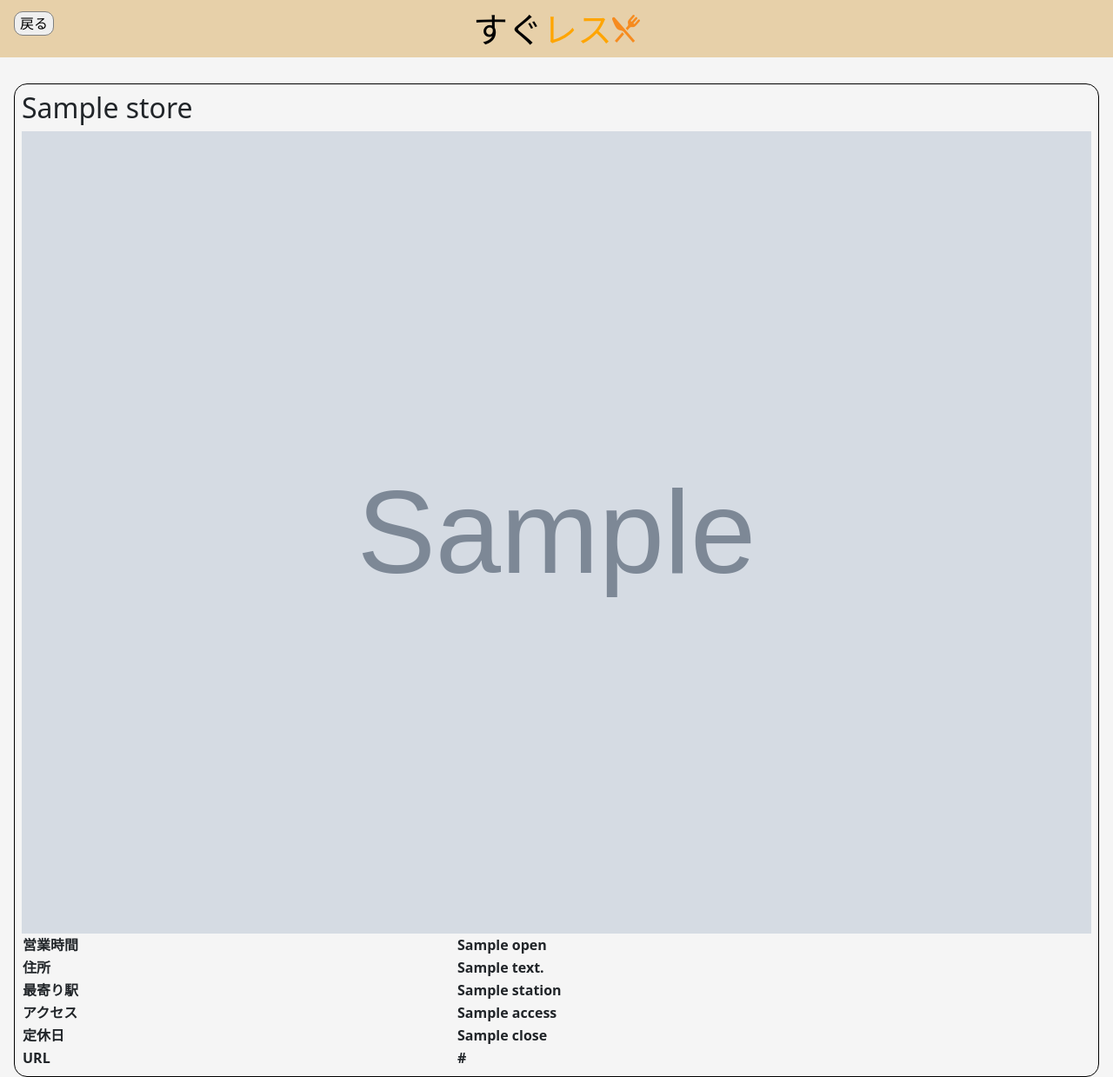
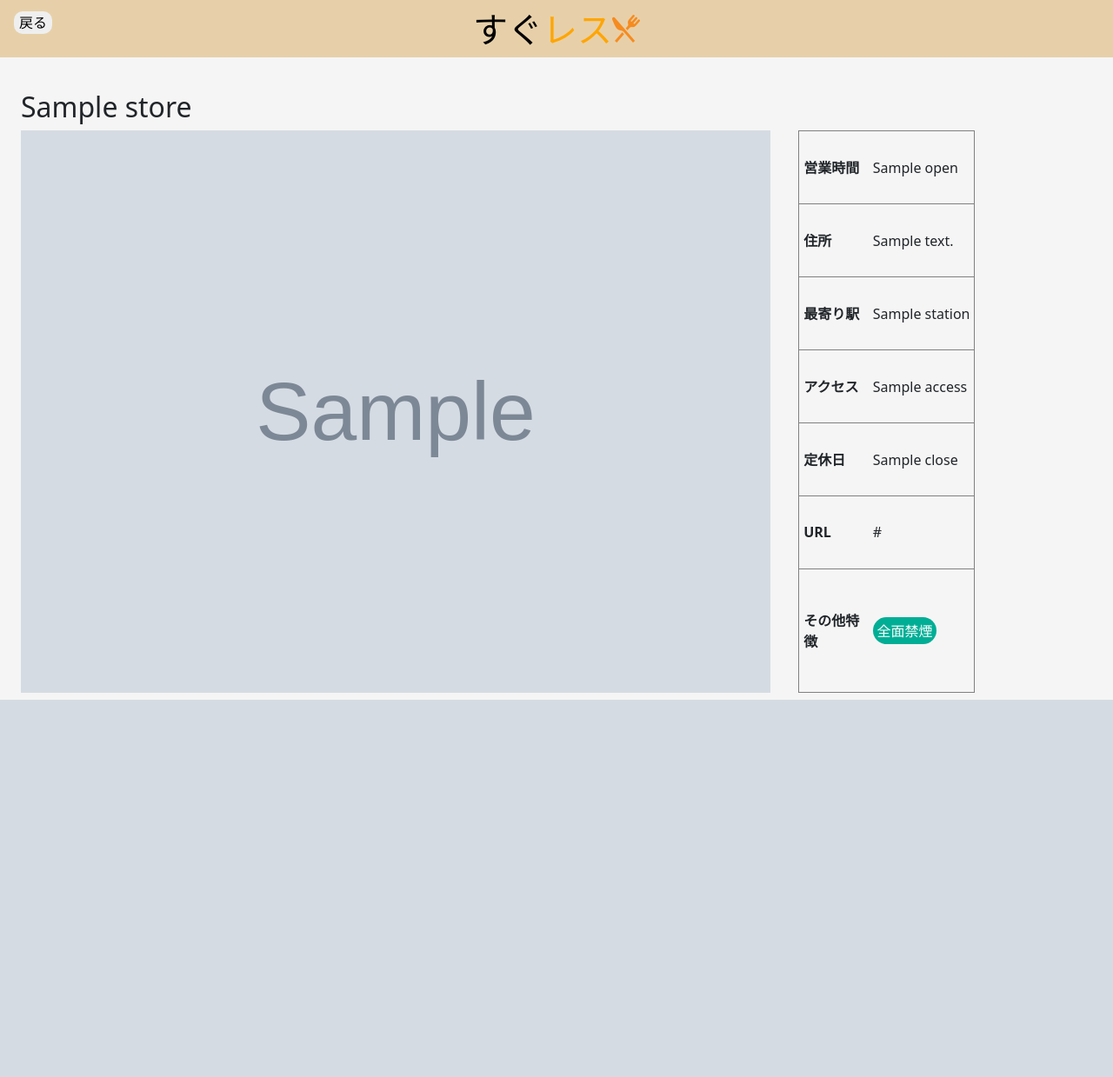
Before and after one commit to sayyyyyy/sugures, a Flask app: template application/templates/detail.html in a window 1280 px wide. Shown: the whole page at 87% size. After the commit the page ends 805 px from the top, so only its background shows below. Run offline with Flask 2, Linux system fonts and the light colour scheme; the template is opened without the code that fills it: most values are stand-ins (such as "Sample title", 1, 10 or a date in 2020); grey boxes marked "Sample" are stand-in pictures; lists and menus that the app fills with data are empty; some libraries are stand-ins or nearby versions.

Commit message:
店舗詳細その他特徴追加 CSS変更

```diff
--- a/application/static/detail.css
+++ b/application/static/detail.css
@@ -1,5 +1,4 @@
 .detail-container {
-    border: solid 1px black;
     margin: 1rem;
     padding: 0.5rem;
     border-radius: 15px;
@@ -7,10 +6,56 @@
     top: 5rem;
 }
 
-.detail-store-img {
-    width: 100%;
+.tablet-flex {
+    display: flex;
+    flex-direction: row;
 }
 
-.store-info th:nth-child(1) {
-    width: 500px;
+.detail-store-img {
+    width: 70%;
+    height: 70%;
+    margin-right: 2rem;
 }
+
+.store-column {
+    width: 5rem;
+    font-weight: bold;
+}
+
+.detail-container tr {
+    padding: 1rem;
+    border-width: 1px;
+}
+
+.detail-container td {
+    padding: 0.3rem;
+}
+
+.store-other span {
+    background: #00AE95;
+    color: #fff;
+    padding: 0.3rem;
+    border-radius: 1rem;
+}
+
+@media screen and (max-width:480px) {
+    .detail-store-img {
+        width: 100%;
+    }
+
+    .store-info {
+        position: relative;
+        top: 3rem;
+    }
+
+    .tablet-flex {
+        display: contents;
+    }
+
+}
+@media screen and (min-width:768px) and ( max-width:1024px) {
+
+}
+@media screen and (min-width:1024px) {
+
+}
--- a/application/static/style.css
+++ b/application/static/style.css
@@ -67,7 +67,7 @@ body {
     left: 0;
     top: 0.8rem;
     left: 1rem;
-    border: solid 1px gray;
+    border: none;
     border-radius: 10px;
 }
 
--- a/application/templates/detail.html
+++ b/application/templates/detail.html
@@ -16,33 +16,65 @@
     <!-- 店舗情報 -->
     <div id="{{ store_data['id'] }}" class="detail-container">
         <h2 class="detail-store-name">{{ store_data['name'] }}</h2>
+        <div class="tablet-flex">
             <img class="detail-store-img" src="{{ store_data['logo'] }}" alt="店舗イメージ">
-        <table class="store-info">
+            <table class="store-info" border="1" rules="all">
                 <tr class="store-operating-container">
-                <th>営業時間</th>
-                <th class="store-operating">{{ store_data['open'] }}</th>
+                    <td class="store-column">営業時間</td>
+                    <td class="store-operating">{{ store_data['open'] }}</td>
                 </tr>
                 <tr class="store-adress-container">
-                <th>住所</th>
-                <th class="store-adress">{{ store_data['address'] }}</th>
+                    <td class="store-column">住所</td>
+                    <td class="store-adress">{{ store_data['address'] }}</td>
                 </tr>
                 <tr class="store-access-container">
-                <th>最寄り駅</th>
-                <th class="store-station">{{ store_data['station'] }}</th>
+                    <td class="store-column">最寄り駅</td>
+                    <td class="store-station">{{ store_data['station'] }}</td>
                 </tr>
                 <tr class="store-access-container">
-                <th>アクセス</th>
-                <th class="store-access">{{ store_data['access'] }}</th>
+                    <td class="store-column">アクセス</td>
+                    <td class="store-access">{{ store_data['access'] }}</td>
                 </tr>
                 <tr class="store-close-container">
-                <th>定休日</th>
-                <th class="store-close">{{ store_data['close'] }}</th>
+                    <td class="store-column">定休日</td>
+                    <td class="store-close">{{ store_data['close'] }}</td>
                 </tr>
                 <tr class="store-url-container">
-                <th>URL</th>
-                <th class="store-url">{{ store_data['url'] }}</th>
+                    <td class="store-column">URL</td>
+                    <td class="store-url">{{ store_data['url'] }}</td>
+                </tr>
+                <tr class="store-other-container">
+                    <td class="store-column">その他特徴</td>
+                    <td class="store-other">
+                        {% if "お子様連れ歓迎" in store_data['child'] %}
+                            <span>お子様連れ歓迎</span>
+                        {% endif %}
+
+                        {% if "営業している" in store_data['midnight'] %}
+                            <span>23時以降も営業</span>
+                        {% endif %}
+
+                        {% if "あり" in store_data['parking'] %}
+                            <span>駐車場あり</span>
+                        {% endif %}
+
+                        {% if "禁煙席なし" in store_data['non_smoking'] %}
+                            <span>喫煙席あり</span>
+                        {% else %}
+                            <span>全面禁煙</span>
+                        {% endif %}
+
+                        {% if "あり" in store_data['free_food'] %}
+                            <span>食べ放題あり</span>
+                        {% endif %}
+
+                        {% if "あり" in store_data['private_room'] %}
+                            <span>個室あり</span>
+                        {% endif %}
+                    </td>
                 </tr>
             </table>
+        </div>
     </div>
 
 
--- a/application/templates/top.html
+++ b/application/templates/top.html
@@ -30,8 +30,8 @@
                     <option value="5">~3000</option>
                 </select>
                 <div class="genre">
-            </div>
-                <span>ジャンル</span>
+                    <span>ジャンル</span>
+                </div>
             </div>
             <button class="search-btn" onclick="callGeolocation()">検索する</button>
         </div>
```
Also changed, not shown: application/static/list.css (+8 -3 lines), application/static/top.css (+9 -1 lines). Lines whose indentation alone changed are shown as unchanged.
